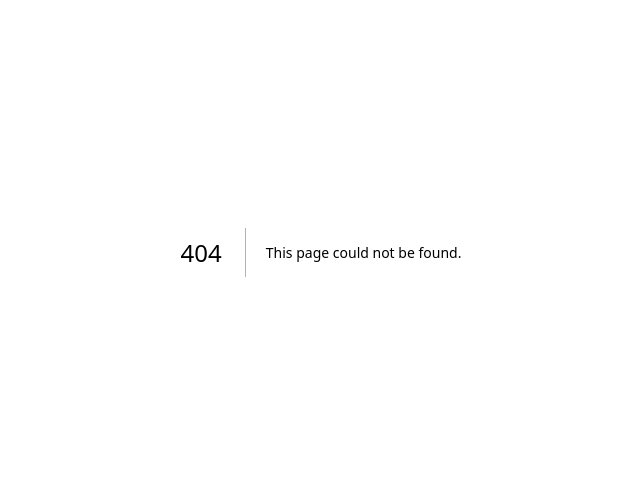
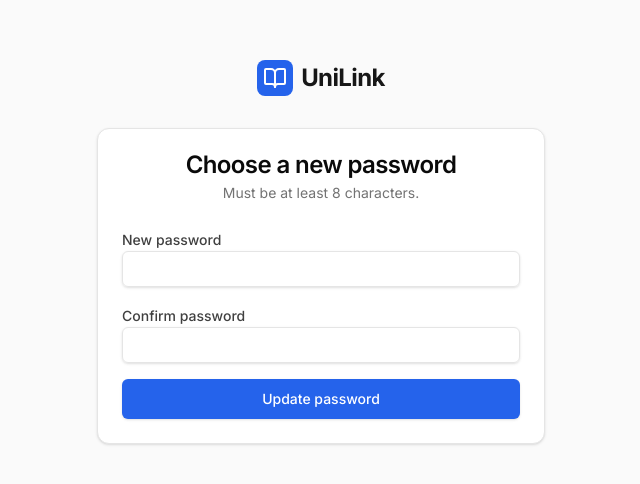
Before and after one commit to dondahari/UniLink-App, a Next.js app: page /reset-password in a window 1280 px wide. Before the commit this address had no page. Shown: the part 148-632 px from the top of the page, without its empty margins (319-959 px from the left). Built offline with nearby package versions, Linux system fonts and the light colour scheme.

Commit message:
Forgot password and reset password
Added forgot password and reset password pages with Supabase email-based recovery. Users can request a reset link via /forgot-password and set a new password at /reset-password.

```diff
--- /dev/null
+++ b/src/app/forgot-password/page.tsx
@@ -0,0 +1,79 @@
+import { Button } from "@/components/ui/button"
+import { Input } from "@/components/ui/input"
+import { Card, CardContent, CardDescription, CardHeader, CardTitle } from "@/components/ui/card"
+import { BookOpen, AlertCircle, Mail } from "lucide-react"
+import { requestPasswordReset } from "@/app/actions/auth"
+
+interface Props {
+  searchParams: Promise<{ error?: string; sent?: string }>
+}
+
+export default async function ForgotPasswordPage({ searchParams }: Props) {
+  const { error, sent } = await searchParams
+
+  return (
+    <div className="min-h-screen flex items-center justify-center bg-neutral-50 px-4">
+      <div className="w-full max-w-md">
+        {/* Logo */}
+        <div className="flex justify-center mb-8">
+          <a href="/" className="flex items-center gap-2">
+            <div className="bg-primary-600 rounded-lg p-1.5">
+              <BookOpen className="w-6 h-6 text-white" />
+            </div>
+            <span className="text-2xl font-bold tracking-tight text-neutral-900">UniLink</span>
+          </a>
+        </div>
+
+        <Card className="border-neutral-200 shadow-md">
+          {sent ? (
+            // Success state
+            <CardContent className="pt-8 pb-6 text-center space-y-4">
+              <div className="flex justify-center">
+                <div className="rounded-full bg-primary-50 p-4">
+                  <Mail className="h-8 w-8 text-primary-600" />
+                </div>
+              </div>
+              <h2 className="text-xl font-bold">Check your email</h2>
+              <p className="text-sm text-neutral-500">
+                If that address is in our system, you'll receive a reset link shortly.
+              </p>
+              <a href="/login" className="inline-block text-sm font-semibold text-primary-600 hover:text-primary-500">
+                Back to sign in →
+              </a>
+            </CardContent>
+          ) : (
+            // Form state
+            <>
+              <CardHeader className="space-y-1 text-center">
+                <CardTitle className="text-2xl font-bold">Reset your password</CardTitle>
+                <CardDescription className="text-neutral-500">
+                  Enter your email and we'll send you a reset link.
+                </CardDescription>
+              </CardHeader>
+              <CardContent className="space-y-4">
+                {error && (
+                  <div className="flex items-start gap-2 rounded-md border border-red-200 bg-red-50 px-3 py-2 text-sm text-red-700">
+                    <AlertCircle className="mt-0.5 h-4 w-4 flex-shrink-0" />
+                    <span>{decodeURIComponent(error)}</span>
+                  </div>
+                )}
+                <form action={requestPasswordReset} className="space-y-4">
+                  <div className="space-y-2">
+                    <label htmlFor="email" className="text-sm font-medium text-neutral-700">Email</label>
+                    <Input id="email" name="email" type="email" placeholder="name@example.com" required />
+                  </div>
+                  <Button type="submit" className="w-full" size="lg">Send reset link</Button>
+                </form>
+                <div className="text-center">
+                  <a href="/login" className="text-sm font-medium text-primary-600 hover:text-primary-500">
+                    Back to sign in
+                  </a>
+                </div>
+              </CardContent>
+            </>
+          )}
+        </Card>
+      </div>
+    </div>
+  )
+}
--- /dev/null
+++ b/src/app/reset-password/page.tsx
@@ -0,0 +1,77 @@
+'use client'
+
+import { useState } from "react"
+import { Button } from "@/components/ui/button"
+import { Input } from "@/components/ui/input"
+import { Card, CardContent, CardHeader, CardTitle, CardDescription } from "@/components/ui/card"
+import { BookOpen, AlertCircle } from "lucide-react"
+import { updatePassword } from "@/app/actions/auth"
+
+export default function ResetPasswordPage() {
+  const [error, setError] = useState<string | null>(
+    typeof window !== 'undefined'
+      ? new URLSearchParams(window.location.search).get('error')
+      : null
+  )
+
+  const [confirmError, setConfirmError] = useState<string | null>(null)
+
+  function handleSubmit(e: React.FormEvent<HTMLFormElement>) {
+    const form = e.currentTarget
+    const pw = (form.elements.namedItem('password') as HTMLInputElement).value
+    const confirm = (form.elements.namedItem('confirm') as HTMLInputElement).value
+    if (pw !== confirm) {
+      e.preventDefault()
+      setConfirmError('Passwords do not match.')
+    }
+  }
+
+  return (
+    <div className="min-h-screen flex items-center justify-center bg-neutral-50 px-4">
+      <div className="w-full max-w-md">
+        <div className="flex justify-center mb-8">
+          <a href="/" className="flex items-center gap-2">
+            <div className="bg-primary-600 rounded-lg p-1.5">
+              <BookOpen className="w-6 h-6 text-white" />
+            </div>
+            <span className="text-2xl font-bold tracking-tight text-neutral-900">UniLink</span>
+          </a>
+        </div>
+
+        <Card className="border-neutral-200 shadow-md">
+          <CardHeader className="space-y-1 text-center">
+            <CardTitle className="text-2xl font-bold">Choose a new password</CardTitle>
+            <CardDescription className="text-neutral-500">
+              Must be at least 8 characters.
+            </CardDescription>
+          </CardHeader>
+          <CardContent className="space-y-4">
+            {error && (
+              <div className="flex items-start gap-2 rounded-md border border-red-200 bg-red-50 px-3 py-2 text-sm text-red-700">
+                <AlertCircle className="mt-0.5 h-4 w-4 flex-shrink-0" />
+                <span>{decodeURIComponent(error)}</span>
+              </div>
+            )}
+            {confirmError && (
+              <div className="flex items-start gap-2 rounded-md border border-red-200 bg-red-50 px-3 py-2 text-sm text-red-700">
+                <AlertCircle className="mt-0.5 h-4 w-4 flex-shrink-0" />
+                <span>{confirmError}</span>
+              </div>
+            )}
+            <form action={updatePassword} onSubmit={handleSubmit} className="space-y-4">
+              <div className="space-y-2">
+                <label htmlFor="password" className="text-sm font-medium text-neutral-700">New password</label>
+                <Input id="password" name="password" type="password" minLength={8} required />
+              </div>
+              <div className="space-y-2">
+                <label htmlFor="confirm" className="text-sm font-medium text-neutral-700">Confirm password</label>
+                <Input id="confirm" name="confirm" type="password" minLength={8} required />
+              </div>
+              <Button type="submit" className="w-full" size="lg">Update password</Button>
+            </form>
+          </CardContent>
+        </Card>
+      </div>
+    </div>
+  )
+}
```
